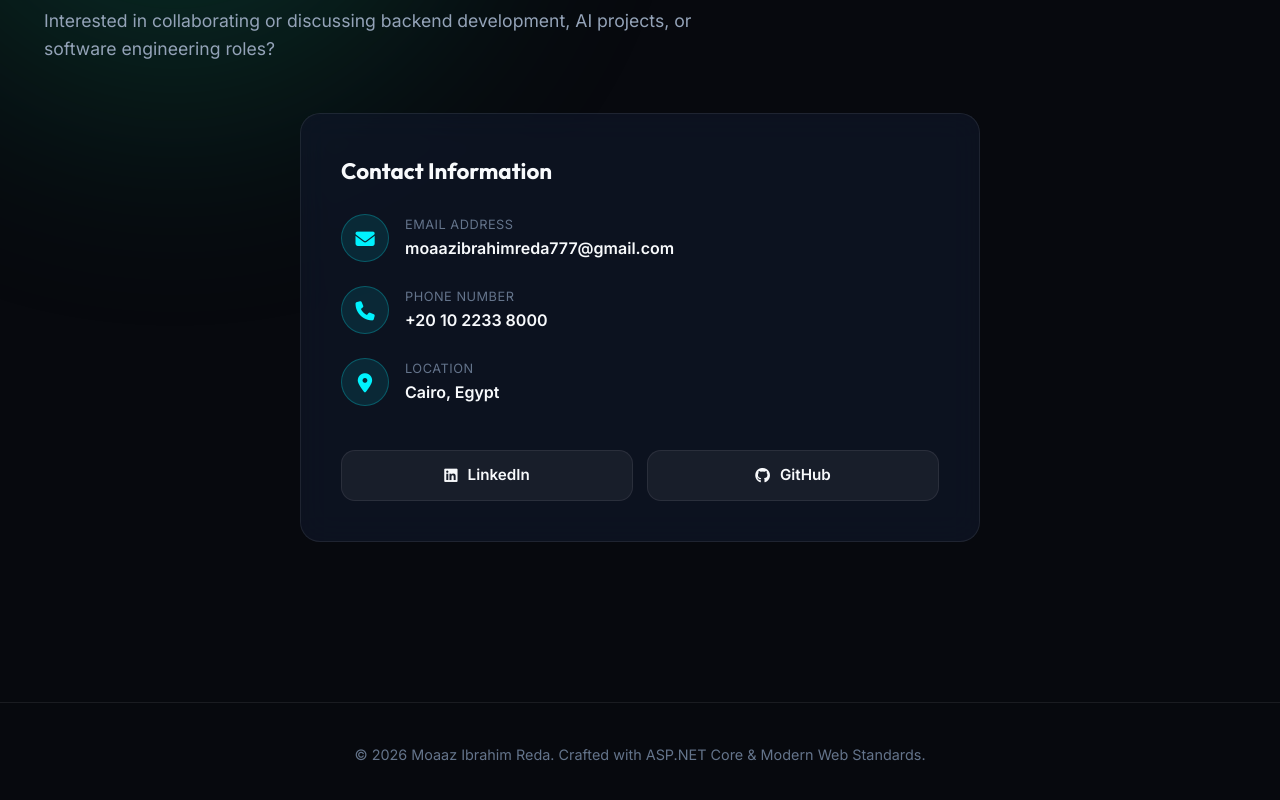
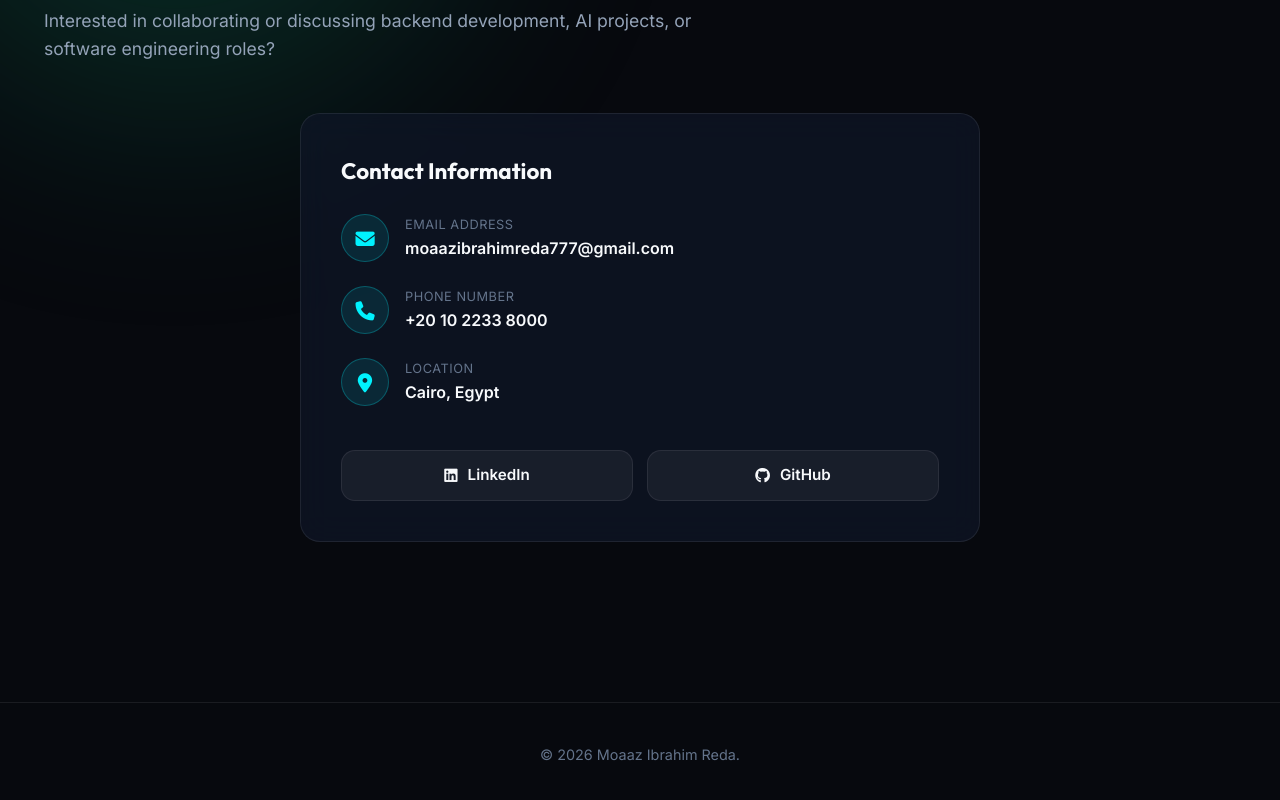
Before and after one commit to MmoaazM/portfolio, a plain HTML site: page index.html in a window 1280 px wide. Shown: the part 6304-7104 px from the top of the page. Drawn offline with Linux system fonts and the light colour scheme.

Commit message:
finish Portfolio

```diff
--- a/index.html
+++ b/index.html
@@ -2157,7 +2157,7 @@
 
   <footer>
     <div class="container">
-      <p>&copy; 2026 Moaaz Ibrahim Reda. Crafted with ASP.NET Core & Modern Web Standards.</p>
+      <p>&copy; 2026 Moaaz Ibrahim Reda.</p>
     </div>
   </footer>
 
```
